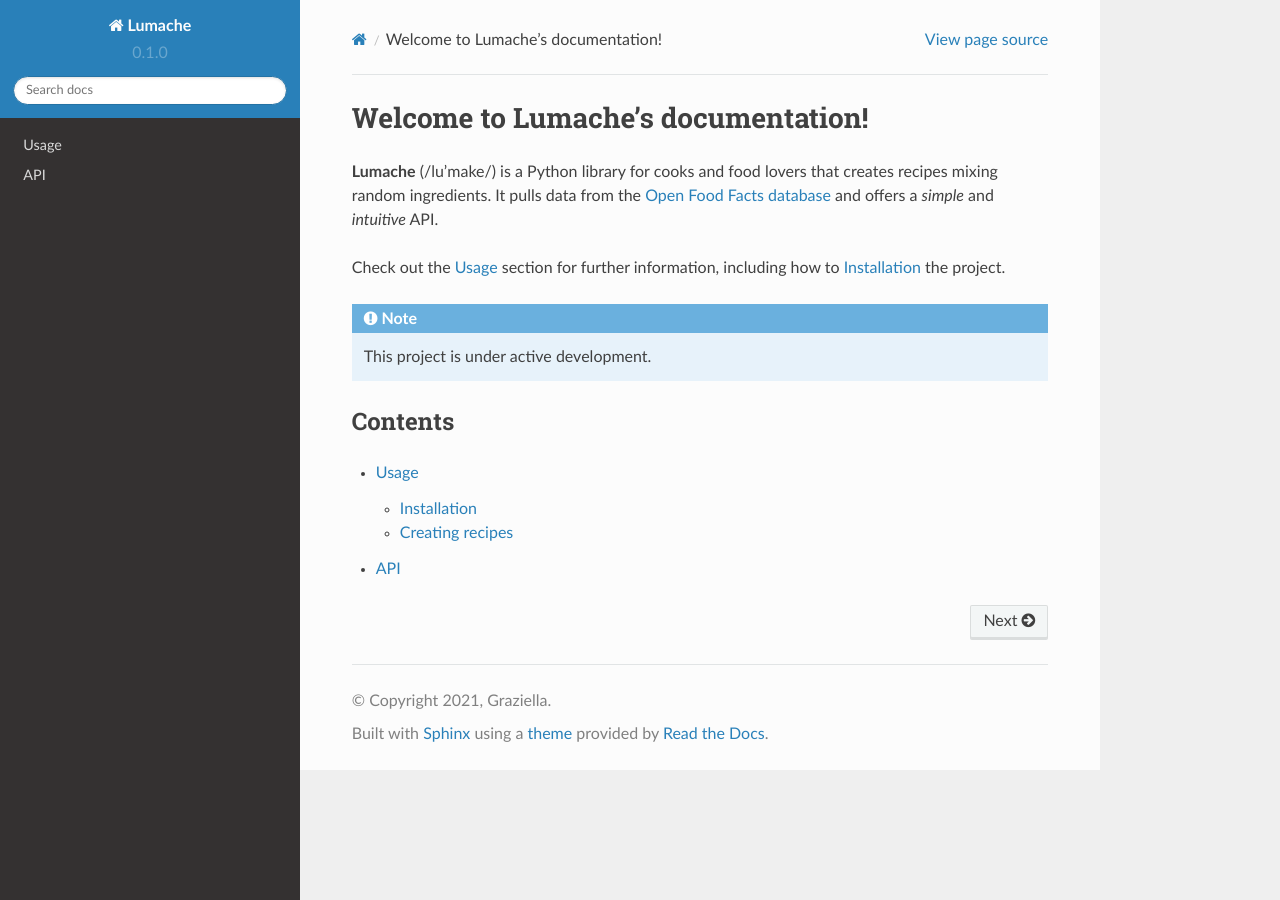
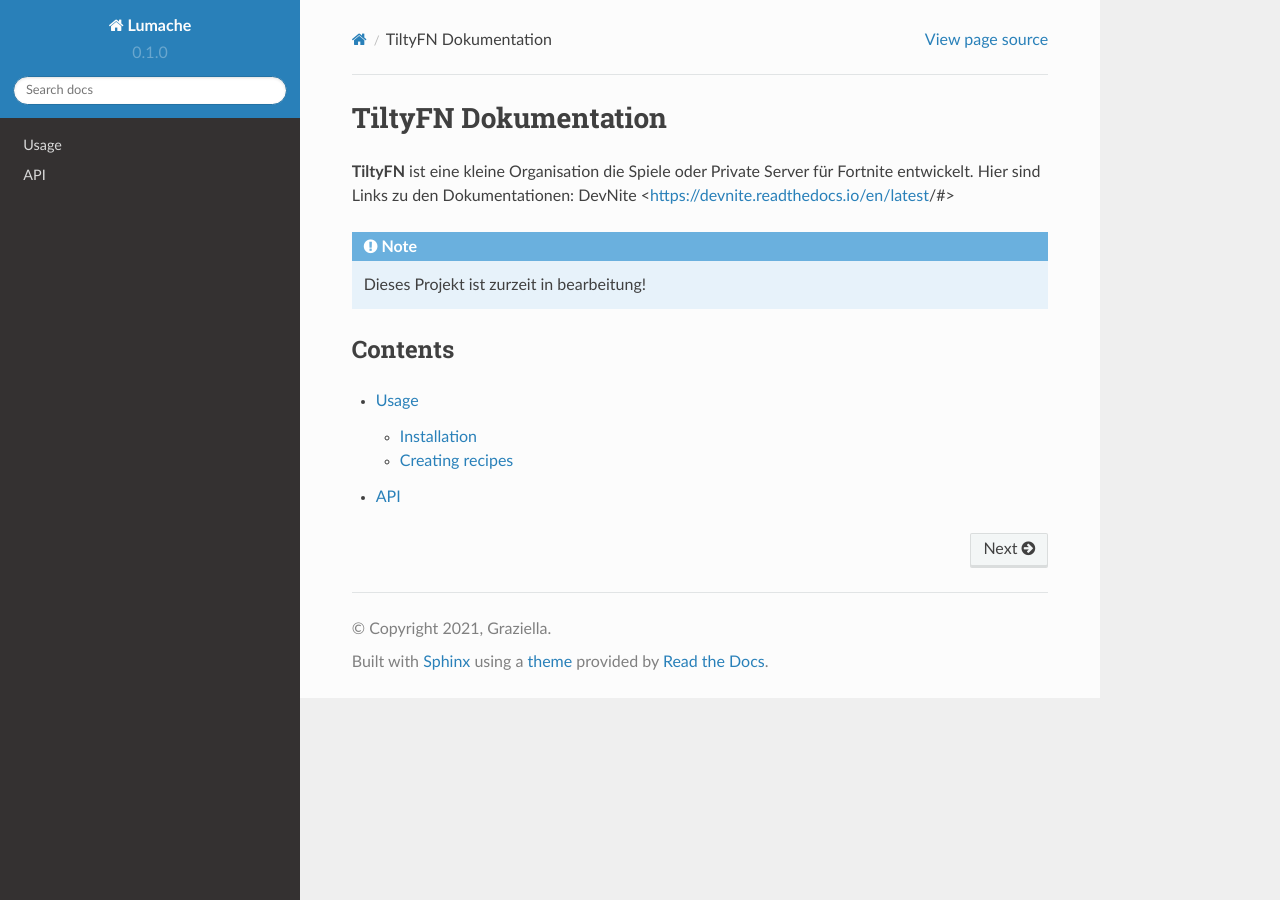
Before and after one commit to t1l7y09/TiltyFN, a Sphinx documentation site: the page built from docs/source/index.rst, in a window 1280 px wide. Built offline with Sphinx 7.4.7 and the Read the Docs theme 2.0.0, drawn with Linux system fonts in a browser that asks for light colours.

Commit message:
Update index.rst

```diff
--- a/docs/source/index.rst
+++ b/docs/source/index.rst
@@ -1,17 +1,14 @@
-Welcome to Lumache's documentation!
+TiltyFN Dokumentation
 ===================================
 
-**Lumache** (/lu'make/) is a Python library for cooks and food lovers
-that creates recipes mixing random ingredients.
-It pulls data from the `Open Food Facts database <https://world.openfoodfacts.org/>`_
-and offers a *simple* and *intuitive* API.
+**TiltyFN** ist eine kleine Organisation die Spiele oder Private Server für Fortnite entwickelt.
+Hier sind Links zu den Dokumentationen:
+DevNite <https://devnite.readthedocs.io/en/latest/#>
 
-Check out the :doc:`usage` section for further information, including
-how to :ref:`installation` the project.
 
 .. note::
 
-   This project is under active development.
+   Dieses Projekt ist zurzeit in bearbeitung!
 
 Contents
 --------
```
